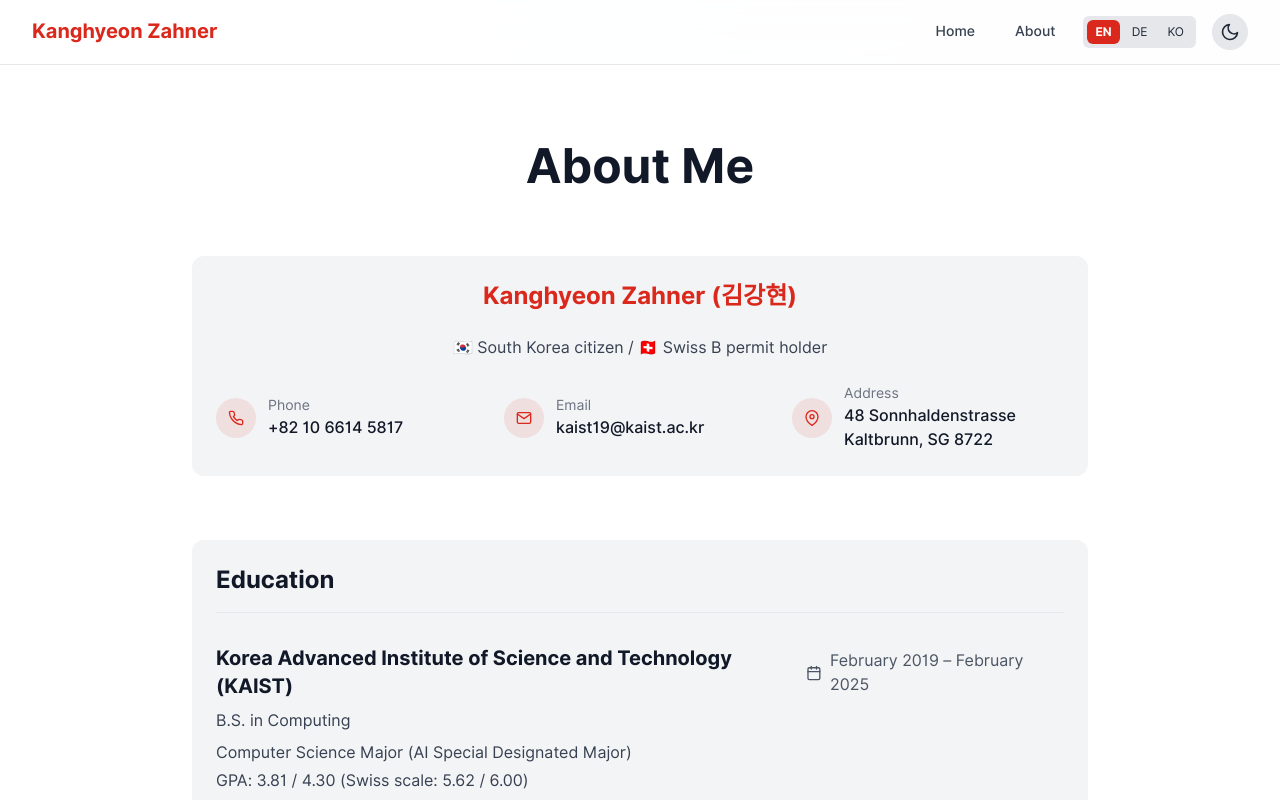
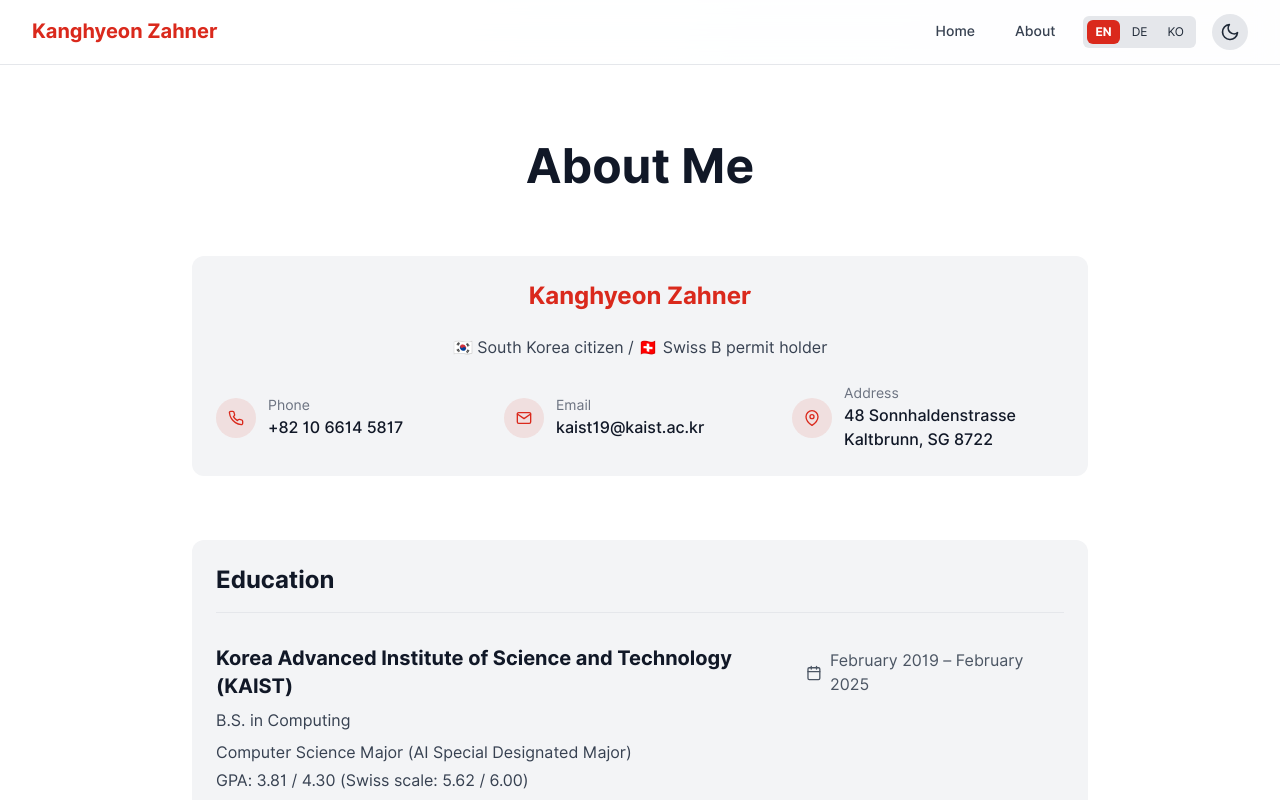
Before and after one commit to KAIST19/kzahner, a React (Vite) app: page /about in a window 1280 px wide. Shown: the top 800 px of the page. Built offline with nearby package versions, Linux system fonts and the light colour scheme.

Commit message:
Add name localization for multiple languages

```diff
--- a/src/contexts/LanguageContext.jsx
+++ b/src/contexts/LanguageContext.jsx
@@ -29,6 +29,7 @@ const translations = {
     communicationCollaboration: "Communication & Collaboration",
     programmingLanguages: "Programming Languages",
     librariesTools: "Libraries & Tools",
+    fullName: "Kanghyeon Zahner",
   },
   de: {
     // Home page
@@ -54,6 +55,7 @@ const translations = {
     communicationCollaboration: "Kommunikation & Zusammenarbeit",
     programmingLanguages: "Programmiersprachen",
     librariesTools: "Bibliotheken & Tools",
+    fullName: "Kanghyeon Zahner",
   },
   ko: {
     // Home page
@@ -79,6 +81,7 @@ const translations = {
     communicationCollaboration: "커뮤니케이션 & 협업",
     programmingLanguages: "프로그래밍 언어",
     librariesTools: "라이브러리 & 도구",
+    fullName: "김강현",
   }
 };
 
--- a/src/pages/About.jsx
+++ b/src/pages/About.jsx
@@ -175,7 +175,7 @@ const About = () => {
           transition={{ duration: 0.5, delay: 0.2 }}
           className="mb-16 bg-gray-100 dark:bg-gray-800/40 rounded-xl p-6 max-w-4xl mx-auto"
         >
-          <h2 className="text-2xl font-bold mb-6 text-[rgb(218,41,28)] text-center">Kanghyeon Zahner (김강현)</h2>
+          <h2 className="text-2xl font-bold mb-6 text-[rgb(218,41,28)] text-center">{t('fullName')}</h2>
           <p className="text-gray-700 dark:text-gray-300 mb-6 text-center">🇰🇷 South Korea citizen / 🇨🇭 Swiss B permit holder</p>
 
           <div className="grid grid-cols-1 md:grid-cols-3 gap-4">
```
